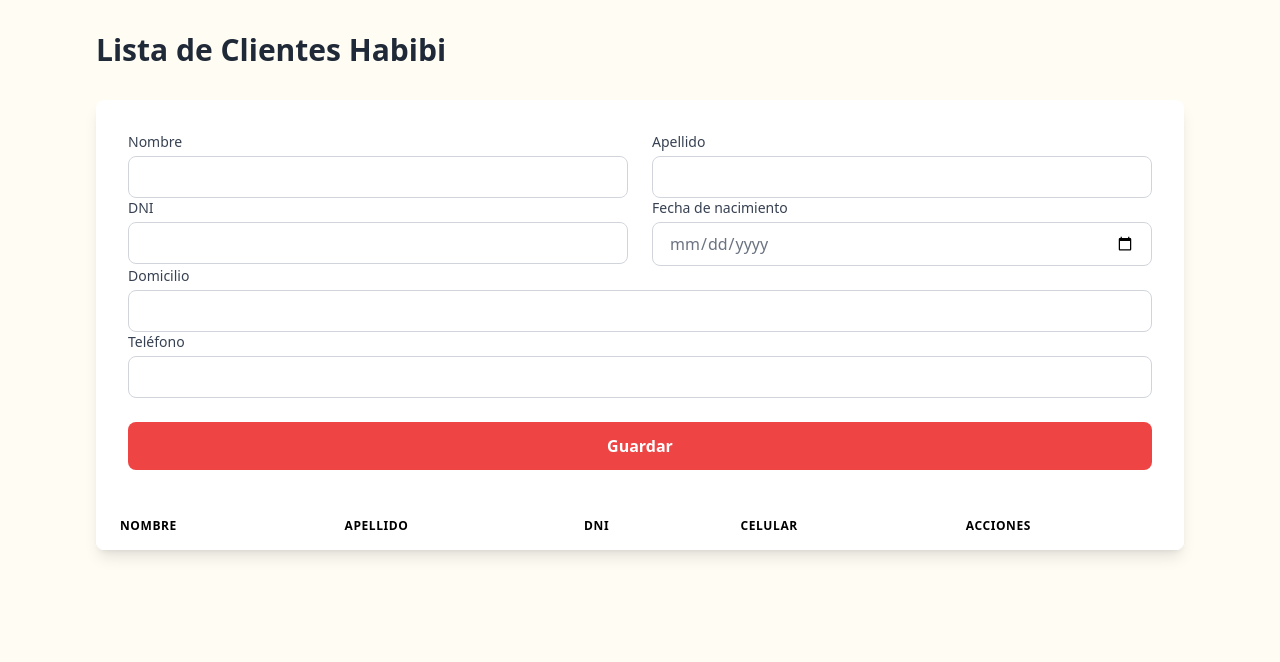
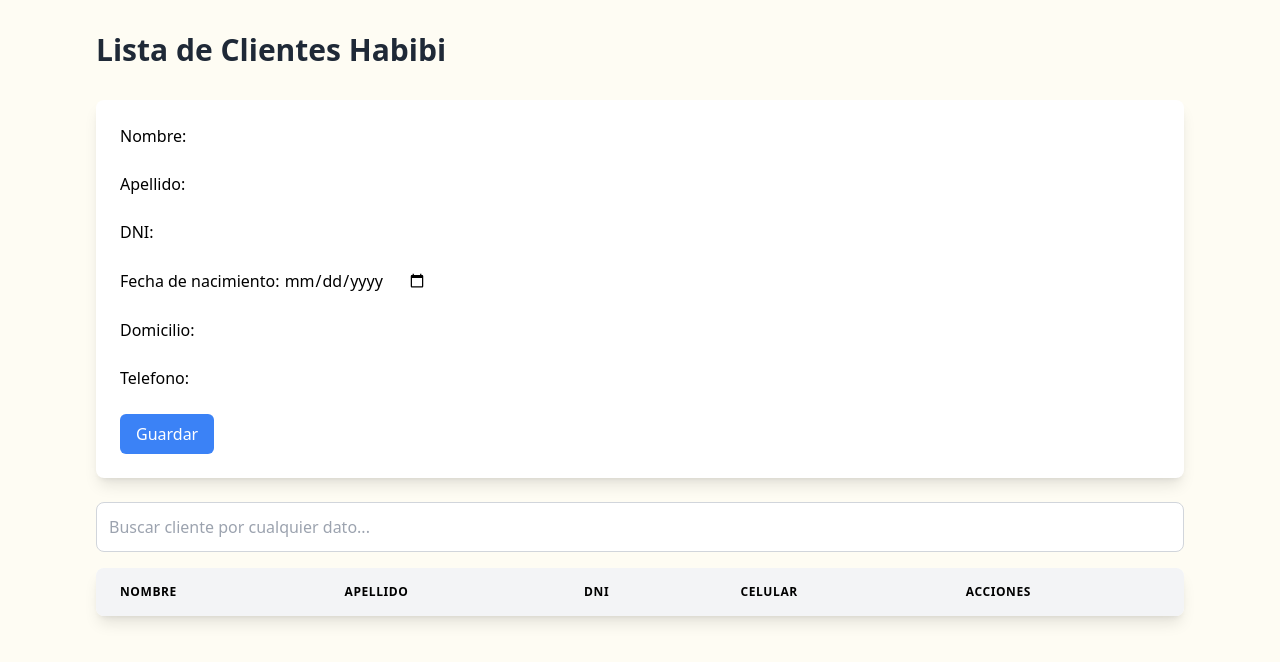
Before and after one commit to ismaelpascal/gym, a PHP site: page / in a window 1280 px wide. Shown: the top 662 px of the page. Run offline with PHP 8.4, Linux system fonts and the light colour scheme; lists and menus that the app fills with data are empty; some libraries are stand-ins or nearby versions.

Commit message:
Update index.php

```diff
--- a/src/index.php
+++ b/src/index.php
@@ -12,50 +12,42 @@
       <h1 class="text-3xl font-bold text-gray-800">Lista de Clientes Habibi</h1>
     </div>
 
-    <div class="bg-white rounded-lg shadow-lg overflow-hidden">
-      <table id="clientesTable" class="w-full">
+    <div class="bg-white rounded-lg shadow-lg p-6 mb-6">
+      <form id="clienteForm">
+        <label for="nombre">Nombre:</label>
+        <input type="text" name="nombre" required><br><br>
 
-      <div class="p-8">
-        <form method="POST" action="bd.php">
-          <div class="grid grid-cols-1 md:grid-cols-2 gap-6">
-              <div>
-                  <label for="nombre" class="block text-sm font-medium text-gray-700 mb-1">Nombre</label>
-                  <input type="text" id="nombre" name="nombre" required class="w-full px-4 py-2 border border-gray-300 rounded-lg">
-              </div>
-              <div>
-                  <label for="apellido" class="block text-sm font-medium text-gray-700 mb-1">Apellido</label>
-                  <input type="text" id="apellido" name="apellido" required class="w-full px-4 py-2 border border-gray-300 rounded-lg">
-              </div>
-          </div>
+        <label for="apellido">Apellido:</label>
+        <input type="text" name="apellido" required><br><br>
 
-          <div class="grid grid-cols-1 md:grid-cols-2 gap-6">
-              <div>
-                  <label for="dni" class="block text-sm font-medium text-gray-700 mb-1">DNI</label>
-                  <input type="number" id="dni" name="dni" required class="w-full px-4 py-2 border border-gray-300 rounded-lg">
-              </div>
-              <div>
-                  <label for="fechaNac" class="block text-sm font-medium text-gray-700 mb-1">Fecha de nacimiento</label>
-                  <input type="date" id="fechaNac" name="fechaNac" required class="w-full px-4 py-2 border border-gray-300 rounded-lg text-gray-500">
-              </div>
-          </div>
+        <label for="dni">DNI:</label>
+        <input type="number" name="dni" required><br><br>
 
-          <div>
-              <label for="domicilio" class="block text-sm font-medium text-gray-700 mb-1">Domicilio</label>
-              <input type="text" id="domicilio" name="domicilio" required class="w-full px-4 py-2 border border-gray-300 rounded-lg">
-          </div>
+        <label for="fechaNac">Fecha de nacimiento:</label>
+        <input type="date" name="fechaNac" required><br><br>
 
-          <div>
-              <label for="telefono" class="block text-sm font-medium text-gray-700 mb-1">Teléfono</label>
-              <input type="tel" id="telefono" name="telefono" required class="w-full px-4 py-2 border border-gray-300 rounded-lg">
-          </div>
+        <label for="domicilio">Domicilio:</label>
+        <input type="text" name="domicilio" required><br><br>
 
-          <div class="mt-6">
-              <button type="submit" class="w-full bg-red-500 text-white font-bold py-3 px-4 rounded-lg hover:bg-red-700">Guardar</button>
-          </div>
+        <label for="telefono">Telefono:</label>
+        <input type="tel" name="telefono" required><br><br>
+
+        <button type="submit" class="bg-blue-500 hover:bg-blue-700 text-white px-4 py-2 rounded-md">Guardar</button>
       </form>
     </div>
 
-        <thead class="bg-white">
+    <div class="mb-4">
+      <input
+        type="text"
+        id="search"
+        placeholder="Buscar cliente por cualquier dato..."
+        class="w-full p-3 rounded-lg border border-gray-300 focus:outline-none focus:ring-2 focus:ring-blue-400"
+      >
+    </div>
+
+    <div class="bg-white rounded-lg shadow-lg overflow-hidden">
+      <table id="clientesTable" class="w-full">
+        <thead class="bg-gray-100">
           <tr>
             <th class="px-6 py-4 text-left text-xs text-black uppercase tracking-wider">Nombre</th>
             <th class="px-6 py-4 text-left text-xs text-black uppercase tracking-wider">Apellido</th>
@@ -64,10 +56,11 @@
             <th class="px-6 py-4 text-left text-xs text-black uppercase tracking-wider">Acciones</th>
           </tr>
         </thead>
-        <tbody class="divide-y divide-gray-200">
-        </tbody>
+        <tbody class="divide-y divide-gray-200"></tbody>
       </table>
     </div>
   </div>
+
+  <script src="js/main.js"></script>
 </body>
 </html>
```
Lines whose indentation alone changed are shown as unchanged.
